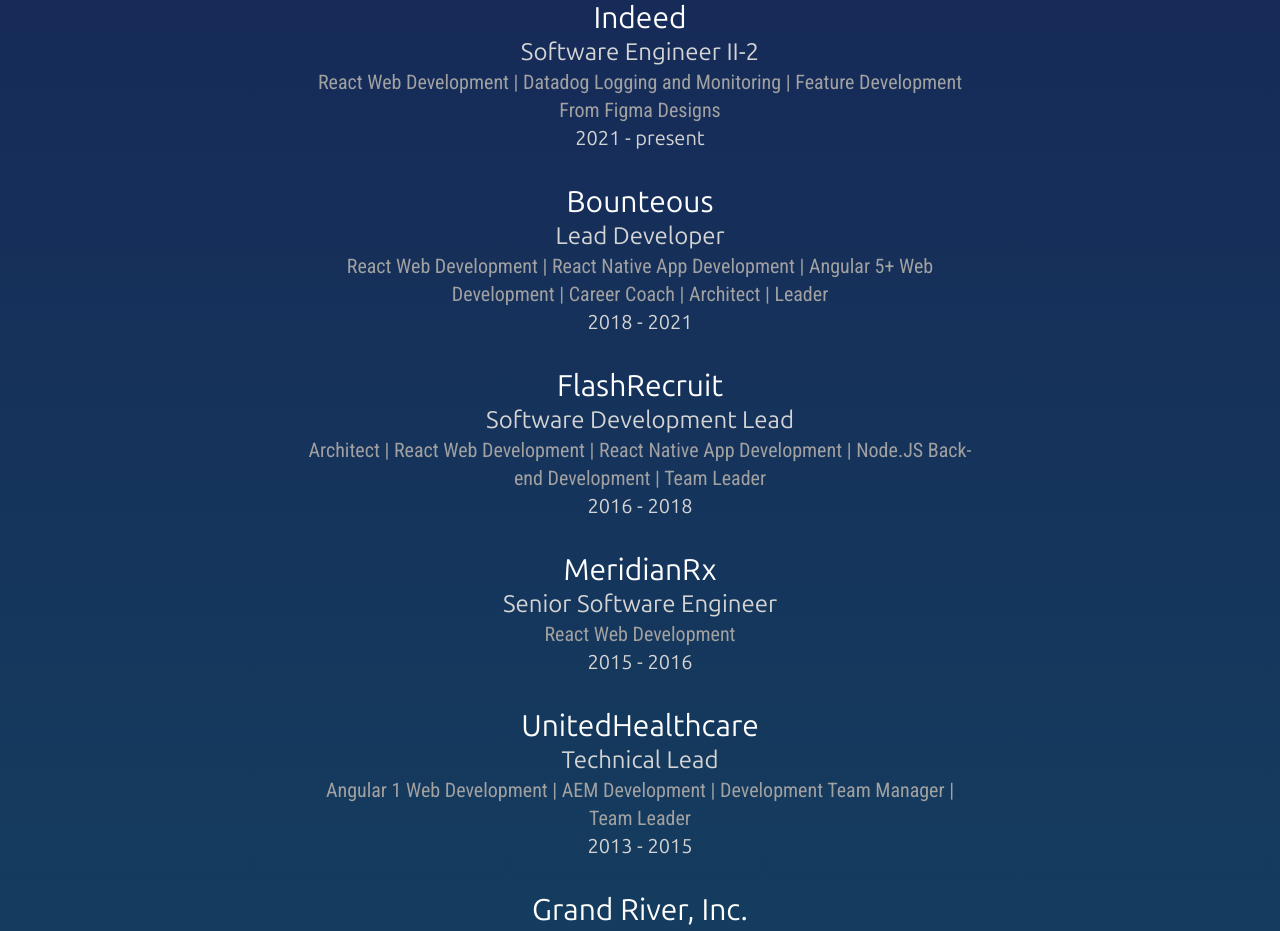
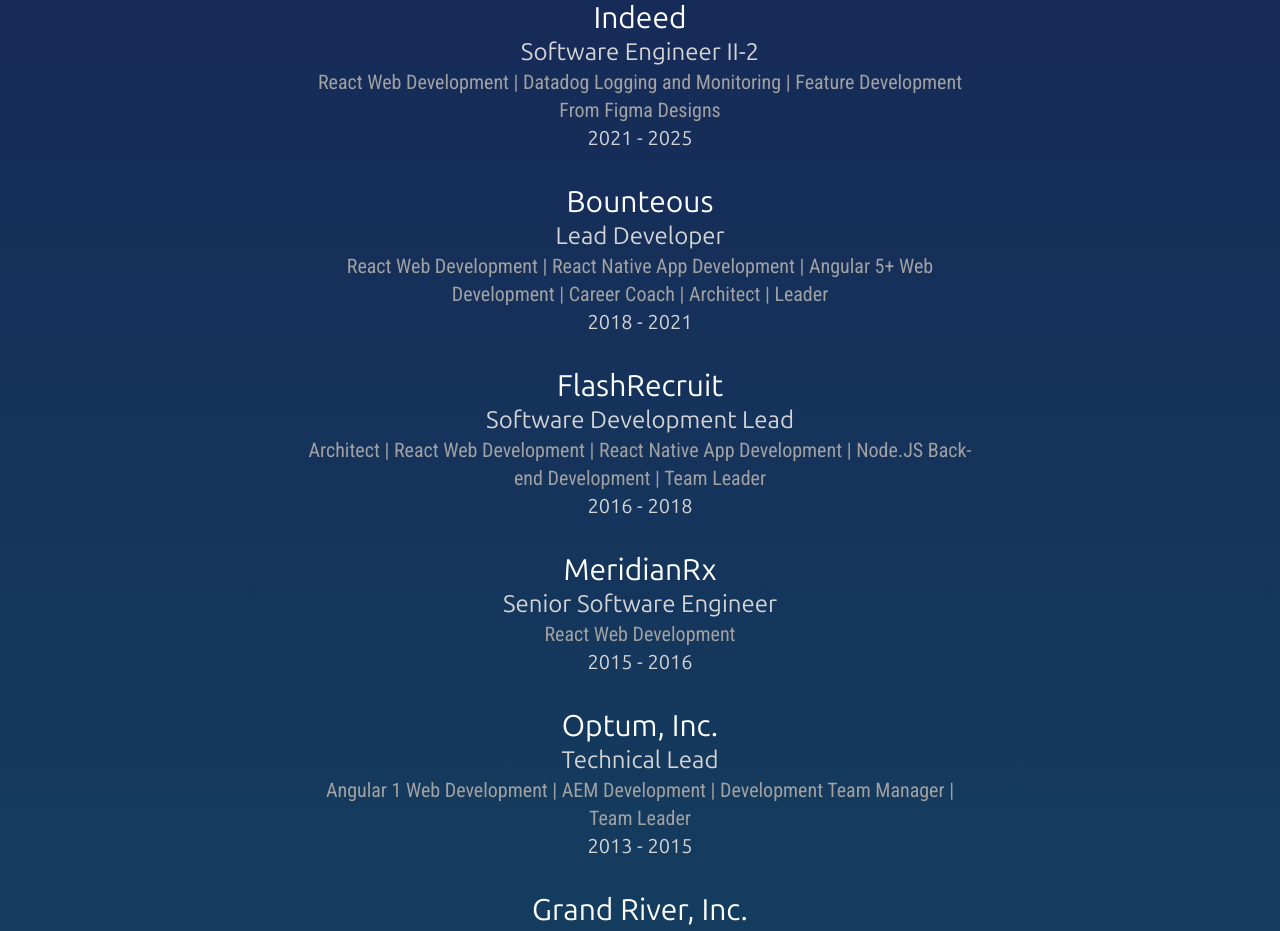
Before and after one commit to timmendenhall/timmendenhall.com, a Next.js app: page / in a window 1280 px wide. Shown: the part 1900-2831 px from the top of the page. Built offline with nearby package versions, Linux system fonts and the light colour scheme; a web font is replaced by a local one.

Commit message:
Remove `package-lock.json` file to use `pnpm-lock.yaml` replacement, … (#24)
* Remove `package-lock.json` file to use `pnpm-lock.yaml` replacement, touched up resume date to better match reality

* Updating pnpm-lock.yaml

```diff
--- a/src/components/Resume/Resume.tsx
+++ b/src/components/Resume/Resume.tsx
@@ -31,7 +31,7 @@
                     company="Indeed"
                     title="Software Engineer II-2"
                     description="React Web Development | Datadog Logging and Monitoring | Feature Development From Figma Designs"
-                    time="2021 - present"
+                    time="2021 - 2025"
                 />
                 <EmploymentInfo
                     company="Bounteous"
@@ -52,7 +52,7 @@
                     time="2015 - 2016"
                 />
                 <EmploymentInfo
-                    company="UnitedHealthcare"
+                    company="Optum, Inc."
                     title="Technical Lead"
                     description="Angular 1 Web Development | AEM Development | Development Team Manager | Team Leader"
                     time="2013 - 2015"
```
Also changed, not shown: package.json (+12 -12 lines), 1 other file (tests, documents, lock files or other folders).
